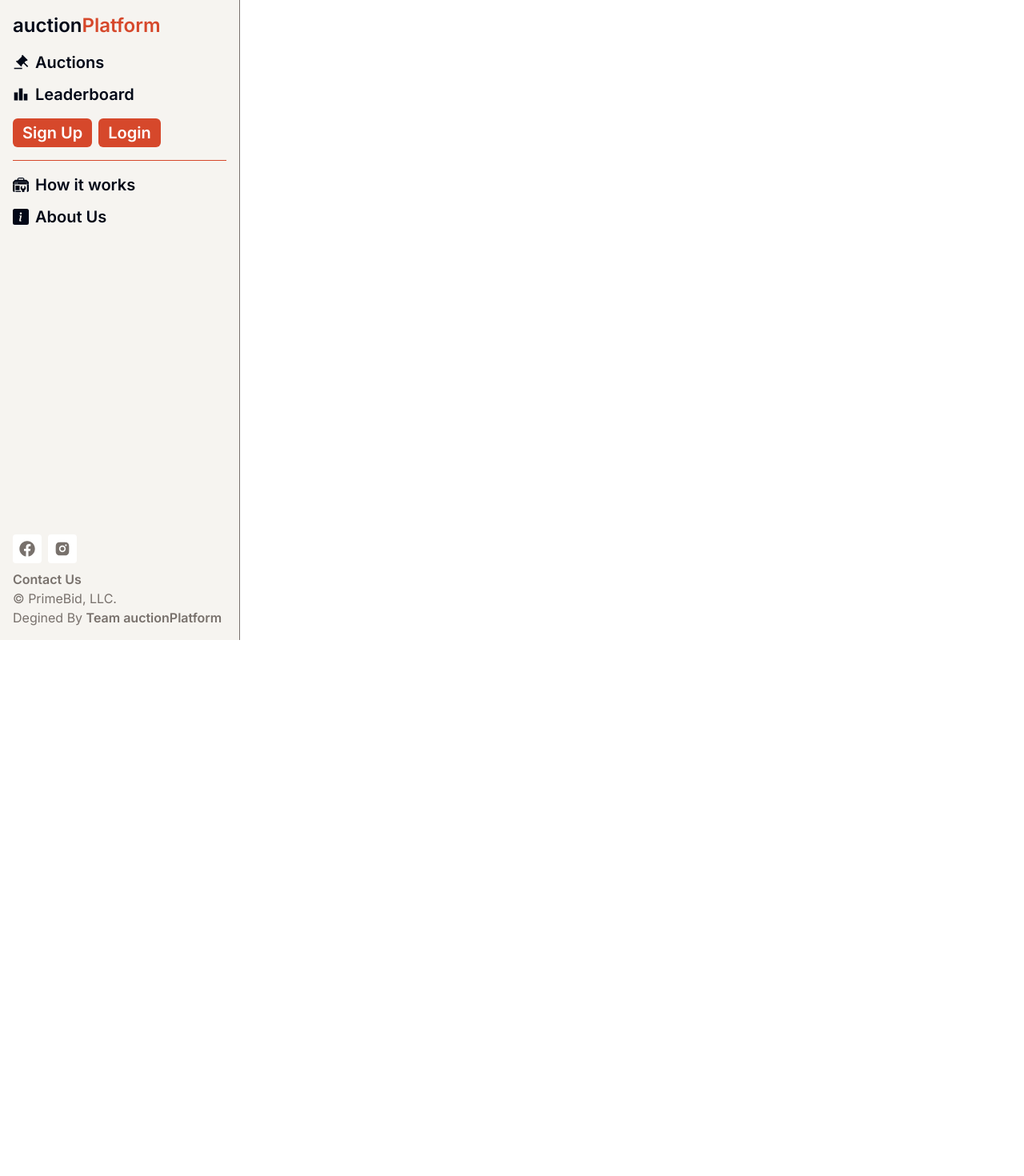
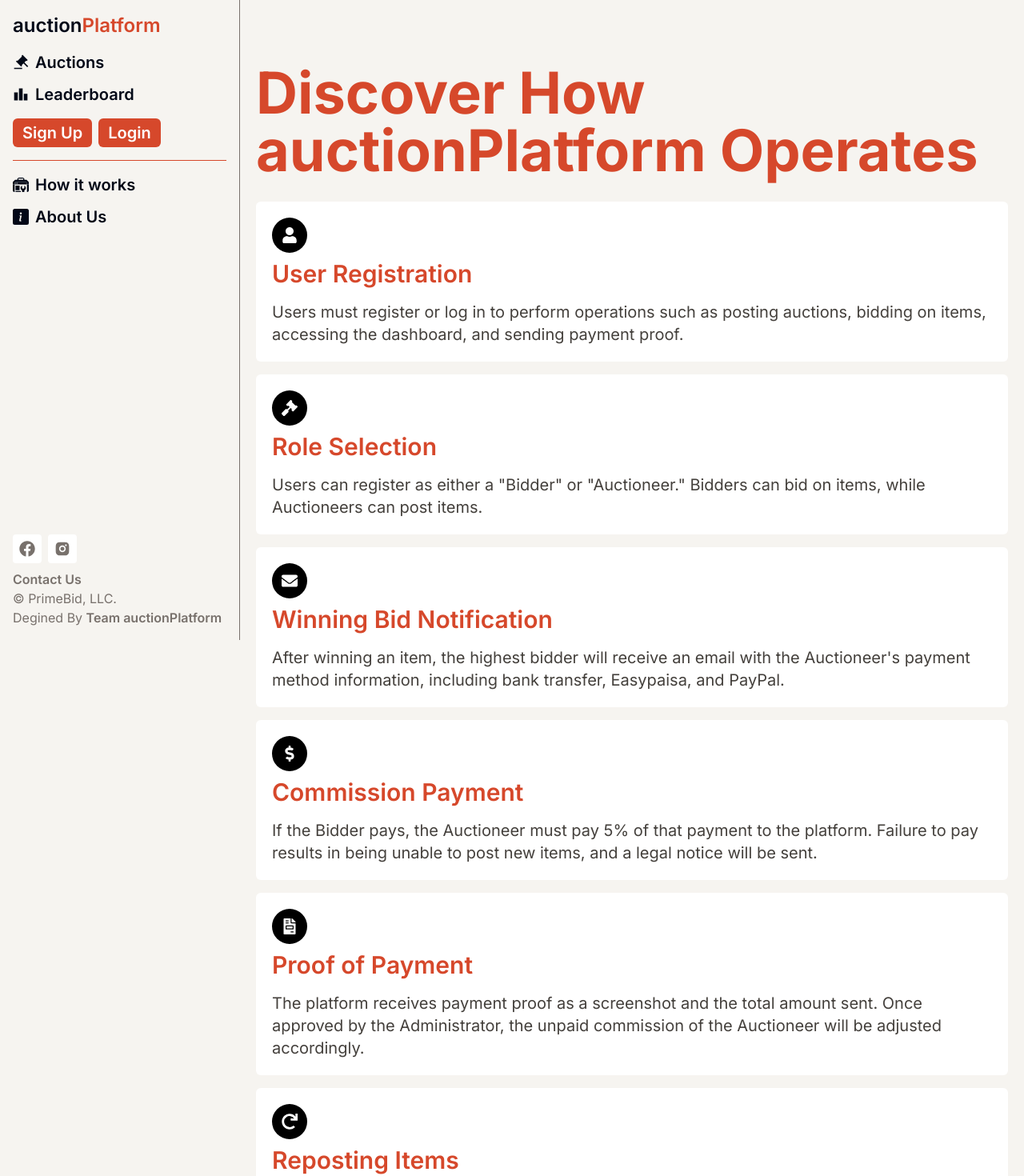
Before and after one commit to MuhammadAmmarAtique/auctionPlatform, a React (Vite) app in the folder frontend/: page /how-it-works-info in a window 1280 px wide. Shown: the top 1470 px of the page at 80% size. Before the commit the page ends 800 px from the top, so only its background shows below. Built offline with nearby package versions, Linux system fonts and the light colour scheme; no server answers.

Commit message:
added HowItWorks page

```diff
--- a/frontend/src/App.jsx
+++ b/frontend/src/App.jsx
@@ -5,7 +5,7 @@ import SideDrawer from "./layout/SideDrawer";
 import { getUser } from "./store/slices/userSlice";
 import { useEffect } from "react";
 import { useDispatch } from "react-redux";
-import { Home, Signup, Login, SubmitComissionProof } from "./pages/index";
+import { Home, Signup, Login, SubmitComissionProof, HowItWorks } from "./pages/index";
 
 function App() {
   const dispatch = useDispatch();
@@ -25,6 +25,7 @@ function App() {
           path="/submit-commission-proof"
           element={<SubmitComissionProof />}
         />
+        <Route path="/how-it-works-info" element={<HowItWorks />} />
       </Routes>
       <ToastContainer position="top-right" />{" "}
       {/* it will shows messages & will always appear */}
--- /dev/null
+++ b/frontend/src/pages/HowItWorks.jsx
@@ -0,0 +1,86 @@
+import React from "react";
+import {
+  FaUser,
+  FaGavel,
+  FaEnvelope,
+  FaDollarSign,
+  FaFileInvoice,
+  FaRedo,
+} from "react-icons/fa";
+
+const HowItWorks = () => {
+  const steps = [
+    {
+      icon: <FaUser />,
+      title: "User Registration",
+      description:
+        "Users must register or log in to perform operations such as posting auctions, bidding on items, accessing the dashboard, and sending payment proof.",
+    },
+    {
+      icon: <FaGavel />,
+      title: "Role Selection",
+      description:
+        'Users can register as either a "Bidder" or "Auctioneer." Bidders can bid on items, while Auctioneers can post items.',
+    },
+    {
+      icon: <FaEnvelope />,
+      title: "Winning Bid Notification",
+      description:
+        "After winning an item, the highest bidder will receive an email with the Auctioneer's payment method information, including bank transfer, Easypaisa, and PayPal.",
+    },
+    {
+      icon: <FaDollarSign />,
+      title: "Commission Payment",
+      description:
+        "If the Bidder pays, the Auctioneer must pay 5% of that payment to the platform. Failure to pay results in being unable to post new items, and a legal notice will be sent.",
+    },
+    {
+      icon: <FaFileInvoice />,
+      title: "Proof of Payment",
+      description:
+        "The platform receives payment proof as a screenshot and the total amount sent. Once approved by the Administrator, the unpaid commission of the Auctioneer will be adjusted accordingly.",
+    },
+    {
+      icon: <FaRedo />,
+      title: "Reposting Items",
+      description:
+        "If the Bidder does not pay, the Auctioneer can republish the item without any additional cost.",
+    },
+  ];
+
+  return (
+    <>
+      <section className="w-full ml-0 m-0 h-fit px-5 pt-20 lg:pl-[320px] flex flex-col min-h-screen py-4 justify-center">
+        <h1
+          className={`text-[#d6482b] text-2xl font-bold mb-2 min-[480px]:text-4xl md:text-6xl xl:text-7xl 2xl:text-8xl`}
+        >
+          Discover How auctionPlatform Operates
+        </h1>
+        <div className="flex flex-col gap-4 my-5">
+          {steps.map((element, index) => {
+            return (
+              <div
+                key={index}
+                className="bg-white rounded-md p-2 lg:p-5 flex flex-col gap-2 group hover:bg-black transition-all duration-300"
+              >
+                <div className="bg-black text-white p-3 text-xl rounded-full w-fit group-hover:bg-[#d6482b] transition-all duration-300">
+                  {element.icon}
+                </div>
+                <h3
+                  className={`text-[#D6482B] text-xl font-semibold mb-2 min-[480px]:text-xl md:text-2xl lg:text-3xl`}
+                >
+                  {element.title}
+                </h3>
+                <p className="text-xl text-stone-700 group-hover:text-[#fff] transition-all duration-300">
+                  {element.description}
+                </p>
+              </div>
+            );
+          })}
+        </div>
+      </section>
+    </>
+  );
+};
+
+export default HowItWorks;
--- a/frontend/src/pages/index.js
+++ b/frontend/src/pages/index.js
@@ -2,5 +2,6 @@ import Home from "./home";
 import Signup from "./Signup";
 import Login from "./Login";
 import SubmitComissionProof from "./SubmitComissionProof";
+import HowItWorks from "./HowItWorks"
 
-export { Home, Signup, Login, SubmitComissionProof };
+export { Home, Signup, Login, SubmitComissionProof, HowItWorks };
```
